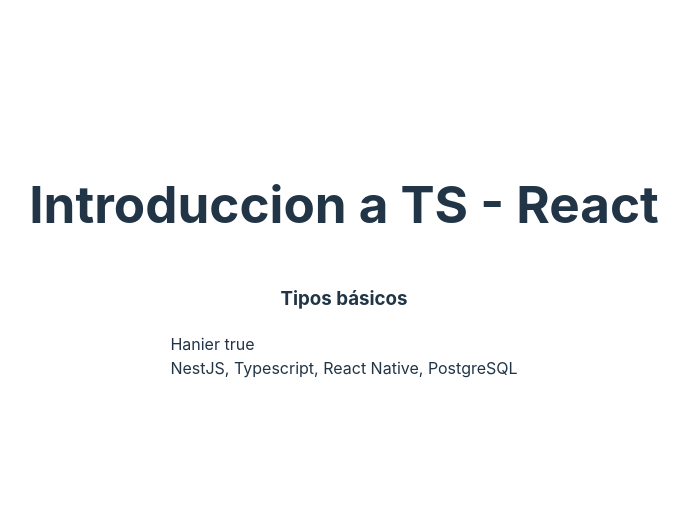
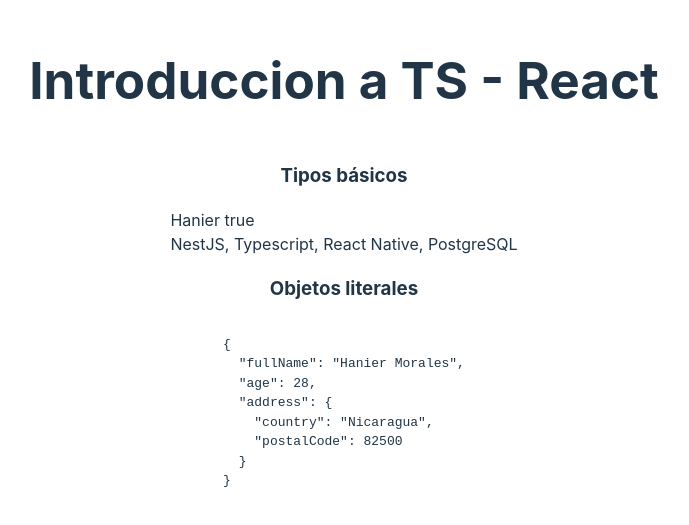
Before and after one commit to hanier10/fundamentos-react, a React (Vite) app: page / in a window 1280 px wide. Shown: the part 139-664 px from the top of the page, without its empty margins (296-985 px from the left). Built offline with nearby package versions, Linux system fonts and the light colour scheme.

Commit message:
working with objetos literales

```diff
--- a/src/App.tsx
+++ b/src/App.tsx
@@ -1,4 +1,4 @@
-import { BasicTypes } from "./typescript";
+import { BasicTypes, ObjectLiterals } from "./typescript";
 
 function App() {
   return (
@@ -6,6 +6,7 @@
       <h1>Introduccion a TS - React </h1>
 
       <BasicTypes />
+      <ObjectLiterals />
     </main>
   );
 }
--- /dev/null
+++ b/src/typescript/ObjectLiterals.tsx
@@ -0,0 +1,29 @@
+interface Person {
+  fullName: string;
+  age: number;
+  address: Address;
+  isAlive?: boolean;
+}
+
+interface Address {
+  country: string;
+  postalCode: number;
+}
+
+export const ObjectLiterals = () => {
+  const person: Person = {
+    fullName: "Hanier Morales",
+    age: 28,
+    address: {
+      country: "Nicaragua",
+      postalCode: 82500,
+    },
+  };
+
+  return (
+    <>
+      <h3>Objetos literales</h3>
+      <pre>{JSON.stringify(person, null, 2)}</pre>
+    </>
+  );
+};
--- a/src/typescript/index.ts
+++ b/src/typescript/index.ts
@@ -1 +1,2 @@
 export * from "./BasicTypes";
+export * from "./ObjectLiterals";
```
